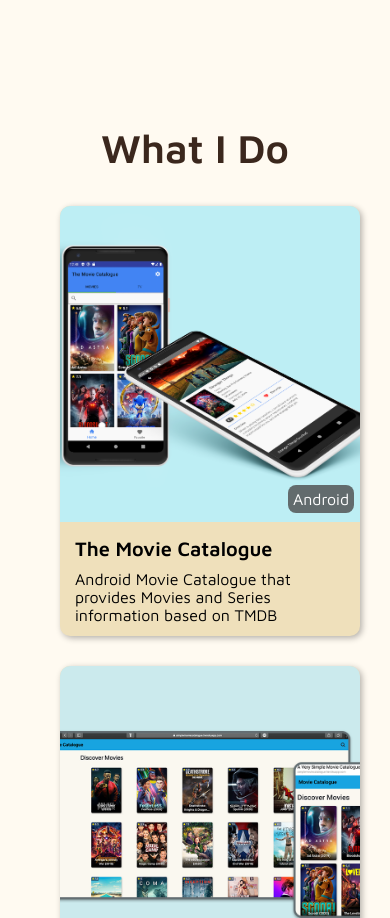
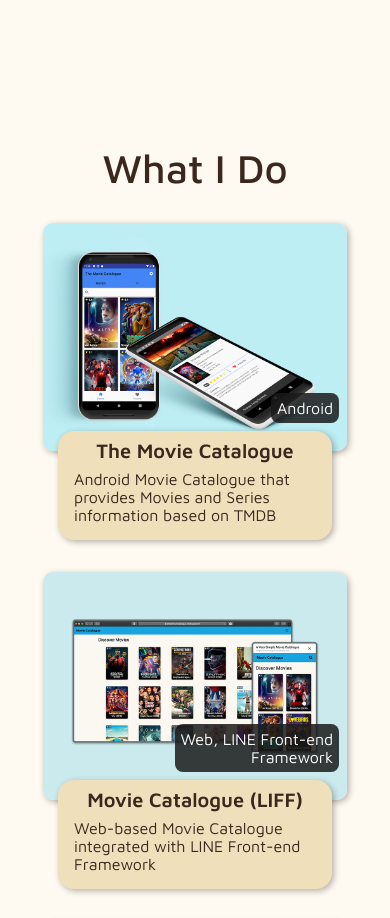
Before and after one commit to mfahmialkautsar/mfahmialkautsar.github.io, a plain HTML site: page index.html in a window 390 px wide. Shown: the part 760-1678 px from the top of the page. Drawn offline with Linux system fonts and the light colour scheme.

Commit message:
UI Update

```diff
--- a/css/style.css
+++ b/css/style.css
@@ -2,6 +2,7 @@
     box-sizing: border-box;
     margin: 0;
     font-family: 'Maven Pro', sans-serif;
+    word-wrap: break-word;
 }
 
 :root {
@@ -15,6 +16,8 @@
     --dutchWhite: #EFE0BB;
     --floralWhite: #FFFAF1;
     --linkHover: #fddb3a;
+    --workWidth: 300px;
+    --workImageHeight: calc(var(--workWidth)*3/4);
 }
 
 body {
@@ -24,8 +27,8 @@
 }
 
 .theme-switcher {
-    right: 20px;
-    top: 20px;
+    right: 16px;
+    top: 16px;
     position: absolute;
     display: flex;
     background-color: var(--bistre);
@@ -35,11 +38,11 @@
     align-items: center;
     justify-content: center;
     cursor: pointer;
+    transition: transform 0.3s;
 }
 
 .theme-switcher:hover {
     transform: scale(1.1);
-    transition: transform 0.3s;
 }
 
 .theme-switcher:active {
@@ -48,7 +51,6 @@
 
 .theme-switcher i {
     color: var(--mainOpponentColor);
-    margin: 10px;
     transition: transform 0.3s;
 }
 
@@ -66,102 +68,112 @@
 h1 {
     font-size: 50px;
     color: var(--bistre);
-    width: 600px;
     max-width: 70%;
     font-weight: 400;
 }
 
 #projects {
-    margin: 40px auto;
+    margin: 60px auto;
     width: 90%;
+    display: flex;
+    flex-wrap: wrap;
+    justify-content: center;
 }
 
 #projects h2 {
     text-align: center;
     font-size: 55px;
-    margin-bottom: 20px;
+    font-weight: 500;
+    margin-bottom: 16px;
     color: var(--bistre);
-}
-
-.works-container {
-    display: flex;
-    justify-content: center;
 }
 
 #works {
     display: grid;
     grid-template-columns: repeat(4, auto);
     justify-content: center;
-    /* background-color: orange; */
 }
 
 .work {
-    width: 300px;
-    height: 350px;
-    margin: 5%;
-    display: inline-block;
-    position: relative;
-    background-color: var(--dutchWhite);
-    border-radius: 10px;
-    transition: transform 0.3s;
-    box-shadow: 2px 2px 6px 0px rgba(0, 0, 0, 0.3);
+    width: var(--workWidth);
+    max-width: 80vw;
+    margin: 16px;
 }
 
-.work:hover {
+.card {
+    width: 100%;
+    display: flex;
+    flex-wrap: wrap;
+    justify-content: center;
+    transition: transform 0.3s;
+}
+
+.card:hover {
     transform: scale(1.1);
+}
+
+.card:active {
+    transform: scale(1);
 }
 
 .image-container {
     width: 100%;
-    height: 67%;
+    height: var(--workImageHeight);
     position: relative;
+    border-radius: 10px;
+    box-shadow: 2px 2px 6px rgba(0, 0, 0, 0.3);
 }
 
 .work img {
     height: 100%;
     width: 100%;
     object-fit: cover;
-    border-radius: 10px 10px 0 0;
-}
-
-.text--main {
-    color: var(--mainColor);
+    border-radius: inherit;
 }
 
 .kind {
-    background-color: rgba(76, 76, 76, 0.8);
-    display: inline-block;
+    background-color: rgba(26, 26, 26, 0.85);
     position: absolute;
-    right: 2%;
-    bottom: 3%;
-    padding: 5px;
+    right: 8px;
+    bottom: 28px;
+    padding: 6px;
     border-radius: 8px;
     font-size: 1rem;
     max-width: 90%;
+    text-align: end;
+}
+
+#work-text {
+    padding: 8px 16px;
+    position: relative;
+    border-radius: 16px;
+    top: -20px;
+    margin-bottom: -20px;
+    width: 90%;
+    box-shadow: 2px 2px 6px rgba(0, 0, 0, 0.3);
+    background-color: var(--dutchWhite);
 }
 
 .title {
     font-size: 20px;
+    text-align: center;
+    color: var(--bistre);
 }
 
 .desc {
-    margin-top: 10px;
-}
-
-#work-text {
-    padding: 15px;
+    margin: 8px 0;
+    color: var(--bistre);
 }
 
 footer {
     background-color: var(--bistre);
     border-radius: 10px;
     padding: 20px;
-    margin: 20px 40px;
-    bottom: 0;
+    margin: 60px 32px 32px;
 }
 
 footer h3 {
-    margin-bottom: 10px;
+    margin-bottom: 8px;
     font-size: 20px;
     color: var(--floralWhite);
 }
@@ -172,13 +184,21 @@
 }
 
 footer li {
-    margin: 5px 0;
+    margin-top: 5px;
     font-size: 16px;
     font-weight: 500;
 }
 
 footer a:hover {
     color: var(--linkHover);
+}
+
+.profile {
+    color: var(--secondaryColor);
+}
+
+.text--main {
+    color: var(--mainColor);
 }
 
 .text--white {
@@ -189,23 +209,13 @@
     text-decoration: none;
 }
 
-.profile {
-    color: var(--secondaryColor);
-}
-
 @media only screen and (max-width: 1400px) {
     #works {
         grid-template-columns: repeat(3, auto);
     }
-}
 
-@media only screen and (max-width: 1050px) {
-    #works {
-        grid-template-columns: repeat(3, auto);
-    }
-
-    .work {
-        width: 270px;
+    :root {
+        --workWidth: 27vw;
     }
 }
 
@@ -214,18 +224,12 @@
         grid-template-columns: repeat(2, auto);
     }
 
-    .work {
-        width: 350px;
+    :root {
+        --workWidth: 39vw;
     }
 }
 
-@media only screen and (max-width: 820px) {
-    .work {
-        width: 300px;
-    }
-}
-
-@media only screen and (max-width: 771px) {
+@media only screen and (max-width: 768px) {
     h1 {
         font-size: 45px;
         width: 100%;
@@ -238,10 +242,6 @@
 }
 
 @media only screen and (max-width: 720px) {
-    .work {
-        width: 270px;
-    }
-
     h1 {
         font-size: 40px;
     }
@@ -251,44 +251,37 @@
     }
 }
 
-@media only screen and (max-width: 650px) {
-    .work {
-        width: 255px;
+@media only screen and (max-width: 600px) {
+    :root {
+        --workWidth: 75vw;
     }
 
-    .kind {
-        right: 2%;
+    .main-container {
+        padding: 60px;
+    }
+
+    #works {
+        grid-template-columns: repeat(1, auto);
     }
 }
 
-@media only screen and (max-width: 610px) {
-    #works {
-        grid-template-columns: repeat(1, auto);
+@media only screen and (max-width: 480px) {
+    :root {
+        --workWidth: 78vw;
     }
 
-    .work {
-        width: 370px;
-        height: 430px;
-    }
-
-    .image-container {
-        height: 73.5%;
-    }
-}
-
-@media only screen and (max-width: 450px) {
-    .work {
-        width: 330px;
+    .main-container {
+        padding: 50px;
     }
 }
 
 @media only screen and (max-width: 400px) {
+    .main-container {
+        padding: 40px;
+    }
+
     h1 {
         font-size: 30px;
-    }
-
-    .work {
-        width: 300px;
     }
 
     #projects h2 {
--- a/index.html
+++ b/index.html
@@ -3,7 +3,12 @@
 
 <head>
     <meta charset="UTF-8" />
-    <meta name="description" content="Fahmi Al's Portfolio">
+    <meta property="og:url" content="https://mfahmialkautsar.github.io">
+    <meta property="og:title" content="Fahmi Al">
+    <meta property="og:description" content="Fahmi Al's Portfolio">
+    <meta property="og:image" content="https://mfahmialkautsar.github.io/linebot_rememberme.jpg">
+    <meta property="og:site_name" content="Fahmi Al's Portfolio">
+    <meta property="of:type" content="website">
     <meta name="keywords" content="Portfolio">
     <meta name="author" content="Muhamad Fahmi Al Kautsar">
     <meta name="viewport" content="width=device-width, initial-scale=1">
@@ -17,23 +22,21 @@
 
 <body>
     <div class="theme-switcher">
-        <i class="fa fa-2x"></i>
+        <i class="fa fa-2x"  title="Theme Switcher" aria-label="Theme Switcher"></i>
     </div>
     <main>
         <section class="main-container">
-            <h1>Hi! <br> I'm Fahmi. <br>like to code, design, and do something productive</h1>
+            <h1>Hi! <br> I'm Fahmi.<br>Like to code, design, and do something productive</h1>
         </section>
     </main>
     <section id="projects">
         <h2>What I Do</h2>
-        <div class="works-container">
-            <div id="works"></div>
-        </div>
+        <div id="works"></div>
     </section>
     <footer>
         <h3>Muhamad Fahmi Al Kautsar</h3>
         <ul>
-            <li><a class="no-decor profile" href="https://www.linkedin.com/in/mfahmialkautsar/" target="_blank"><i
+            <li><a class="no-decor profile" href="https://www.linkedin.com/in/mfahmialkautsar" target="_blank"><i
                         class="fa fa-linkedin-square"></i> LinkedIn</a></li>
             <li><a class="no-decor profile" href="https://github.com/mfahmialkautsar" target="_blank"><i
                         class="fa fa-github"></i> GitHub</a></li>
--- a/js/main.js
+++ b/js/main.js
@@ -2,18 +2,14 @@
 
 let themeIcon = document.querySelector('.theme-switcher i')
 
-if (theme == null) {
-    theme = 'light'
-    setTheme(theme)
+if (theme != 'night') {
+    theme = 'day'
+    themeIcon.classList.add('fa-sun-o')
 } else {
-    setTheme(theme)
-}
-
-if (theme == 'light') {
-    themeIcon.classList.add('fa-sun-o')
-} else if (theme == 'night') {
+    theme = 'night'
     themeIcon.classList.add('fa-moon-o')
 }
+setTheme(theme)
 
 let themeButton = document.querySelector('.theme-switcher')
 themeButton.setAttribute('data-mode', theme)
@@ -21,12 +17,12 @@
 let rotate = true
 themeButton.addEventListener('click', function () {
     var mode = themeButton.getAttribute('data-mode')
-    if (mode == 'light') {
+    if (mode == 'day') {
         themeButton.setAttribute('data-mode', 'night')
         themeIcon.classList.remove('fa-sun-o')
         themeIcon.classList.add('fa-moon-o')
     } else if (mode == 'night') {
-        themeButton.setAttribute('data-mode', 'light')
+        themeButton.setAttribute('data-mode', 'day')
         themeIcon.classList.remove('fa-moon-o')
         themeIcon.classList.add('fa-sun-o')
     }
@@ -42,7 +38,7 @@
 })
 
 function setTheme(mode) {
-    if (mode == 'light') {
+    if (mode == 'day') {
         document.getElementById('theme-style').href = 'css/style.css'
     } else if (mode == 'night') {
         document.getElementById('theme-style').href = 'css/night.css'
@@ -53,7 +49,7 @@
 
 let workList = [{
     "id": 1,
-    "img": "the-movie-catalogue.png",
+    "img": "android_themoviecatalogue.jpg",
     "title": "The Movie Catalogue",
     "kind": "Android",
     "desc": "Android Movie Catalogue that provides Movies and Series information based on TMDB",
@@ -61,15 +57,15 @@
 },
 {
     "id": 2,
-    "img": "movie-catalogue-liff.png",
+    "img": "liff_moviecatalogue.jpg",
     "title": "Movie Catalogue (LIFF)",
-    "kind": "Web, LINE Front-end Framework",
+    "kind": "Web, LINE Front-end<br>Framework ",
     "desc": "Web-based Movie Catalogue integrated with LINE Front-end Framework",
     "link": "https://github.com/mfahmialkautsar/MovieCatalogue-LIFF"
 },
 {
     "id": 3,
-    "img": "remember-me.png",
+    "img": "linebot_rememberme.jpg",
     "title": "Remember Me",
     "kind": "LINE Bot",
     "desc": "Notes bot, saves your notes and to-do list on every single LINE chat room separately",
@@ -77,21 +73,21 @@
 },
 {
     "id": 4,
-    "img": "game-catalogue-ios.png",
+    "img": "ios_gamecatalogue.jpg",
     "title": "Game Catalogue",
     "kind": "iOS",
     "desc": "iOS Game Catalogue that provides Games information based on RAWG.",
     "link": "https://github.com/mfahmialkautsar/GameCatalogue-iOS"
-},]
+}]
 
 function createWorkContainer(img, title, kind, desc, link) {
     const work = document.createElement('div')
     work.classList.add('work')
 
     const p = `
-    <a class="no-decor text--main" href="${link}" target="_blank">
+    <a class="no-decor text--main card" href="${link}" target="_blank">
         <div class="image-container">
-            <img src="${img}" alt="">
+            <img src="${img}" alt="${title}">
             <div class="kind text--white">${kind}</div>
         </div>
         <div id="work-text">
```
Also changed, not shown: README.md, android_themoviecatalogue.jpg (added), game-catalogue-ios.png (deleted), ios_gamecatalogue.jpg (added), liff_moviecatalogue.jpg (added), linebot_rememberme.jpg (added), movie-catalogue-liff.png (deleted), remember-me.png (deleted), the-movie-catalogue.png (deleted).
